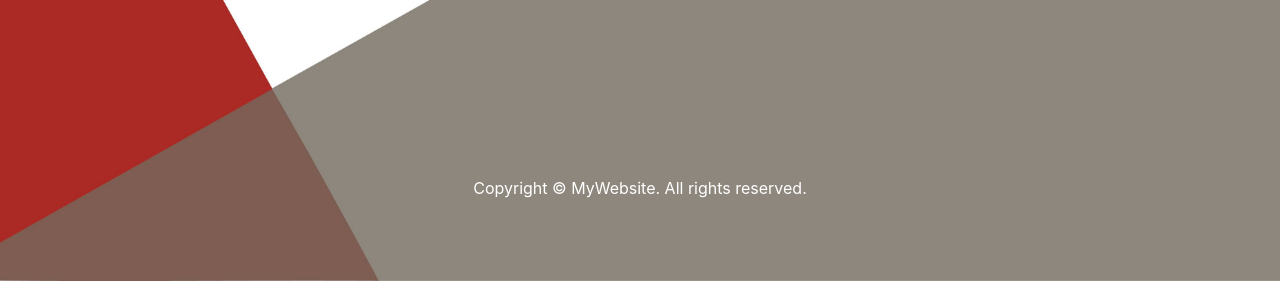
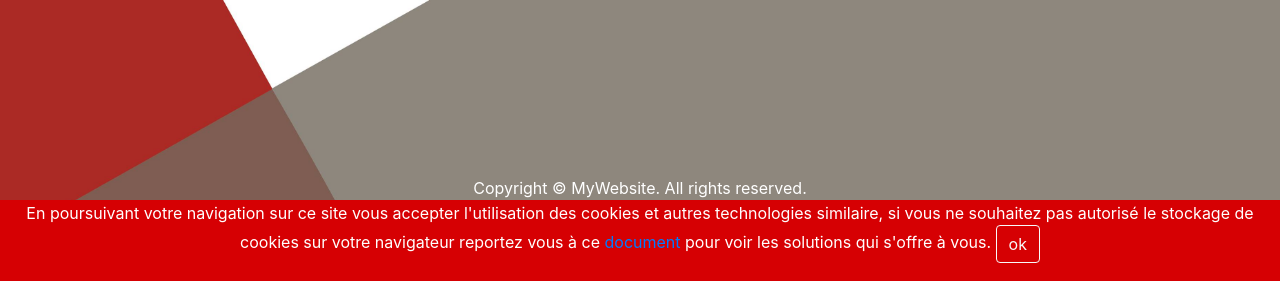
Before and after one commit to Araii22/korentin_cv, a PHP site: page / in a window 1280 px wide. Shown: the part 519-800 px from the top of the page. Run offline with PHP 8.4, Linux system fonts and the light colour scheme.

Commit message:
intégration bandeau cookie

```diff
--- a/public/css/style.css
+++ b/public/css/style.css
@@ -26,5 +26,5 @@
 		.header-post{font-weight:700}
 		.index-button{margin-top:10%;margin-bottom:20%}
 		.index-button a{font-size:2.2em}
-		.contact-background{background-color:rgba(139,0,0,0.80);padding:2rem 4rem;font-size:1.5em;font-weight:400;border:solid 1px rgba(139,0,0,0.50);-webkit-box-shadow:0 3px 5px 0;box-shadow:0 3px 5px 0;color:#fff}
+		.contact-background{background-color:rgba(139,0,0,0.80);padding:2rem 4rem;font-size:1.5em;font-weight:400;border:solid 1px rgba(139,0,0,0.50);-webkit-box-shadow:0 3px 5px 0;box-shadow:0 3px 5px 0;color:#fff}.cookiee {background-color:rgba(214,0,3,1.00);color: #FFFFFF;padding: 0.1rem;}
 	  </style>
--- /dev/null
+++ b/views/frontend/template/footer.php
@@ -0,0 +1,32 @@
+
+	  <!--lien anti cookies pour le fichier template.php-->
+
+		<?php
+          if (!isset($_COOKIE['accept_cookie'])) {
+         ?>
+	  <div class="container-fluid cookie-alert fixed-bottom">
+		  <div class="row border-light">
+          <div class="col-12 text-center cookiee  m-0">
+            <p>En poursuivant votre navigation sur ce site vous accepter l'utilisation des cookies et autres technologies similaire, si vous ne souhaitez pas autorisé le stockage de cookies sur votre navigateur reportez vous à ce <a href="mentions-legales#cookies">document</a> pour voir les solutions qui s'offre à vous. 	<a href="cookie" class="btn btn-outline-light">ok</a></p>
+          </div>
+       </div>
+	  </div>
+
+    <?php
+     }
+		  else {
+			  echo'';
+		  }
+     ?>
+
+
+
+<footer class="text-center">
+      <div class="container">
+        <div class="row">
+          <div class="col-12">
+            <p>Copyright © MyWebsite. All rights reserved.</p>
+          </div>
+        </div>
+      </div>
+    </footer>
--- a/views/frontend/template/home.php
+++ b/views/frontend/template/home.php
@@ -33,16 +33,7 @@
 
 
 
-
-    <footer class="text-center">
-      <div class="container">
-        <div class="row">
-          <div class="col-12">
-            <p>Copyright © MyWebsite. All rights reserved.</p>
-          </div>
-        </div>
-      </div>
-    </footer>
+	 <?php include('footer.php') ?>
 
   </body>
 
```
